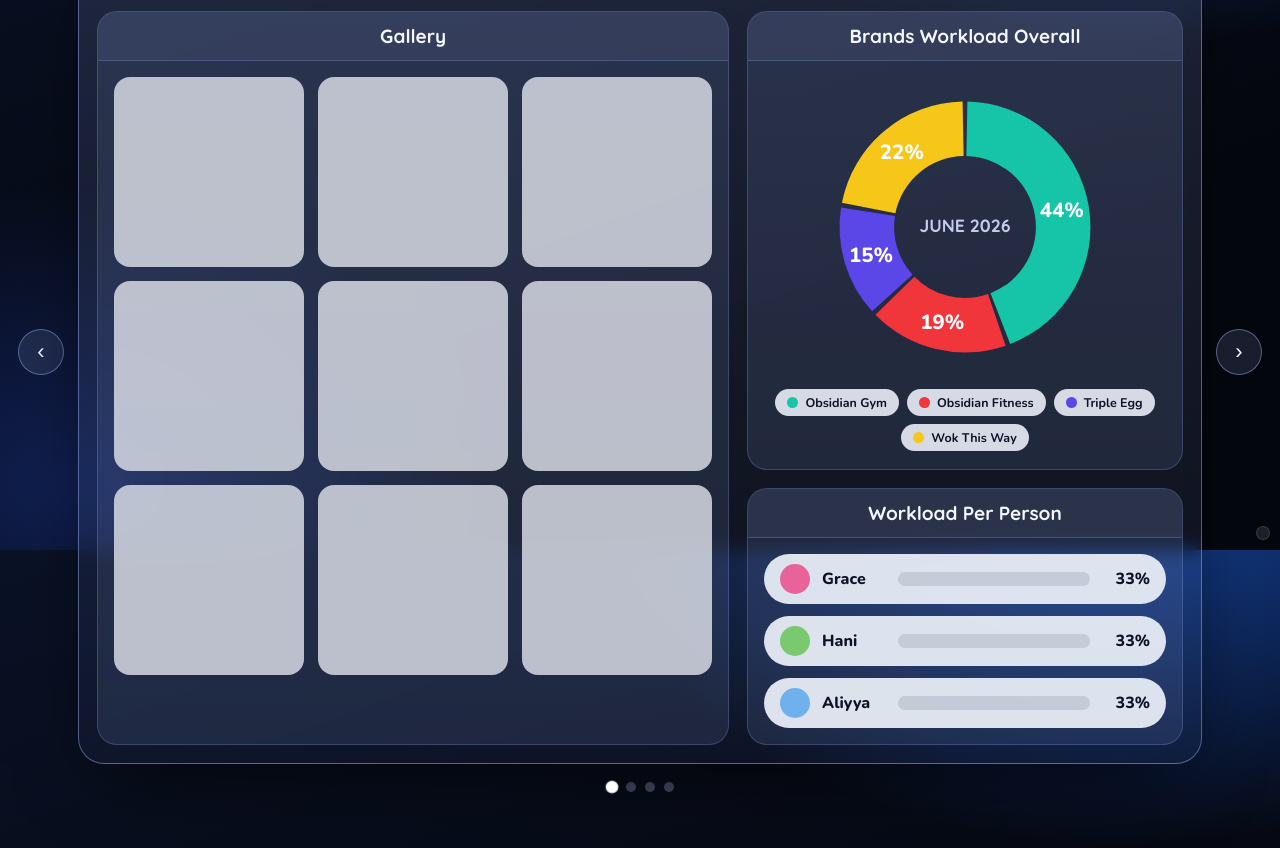
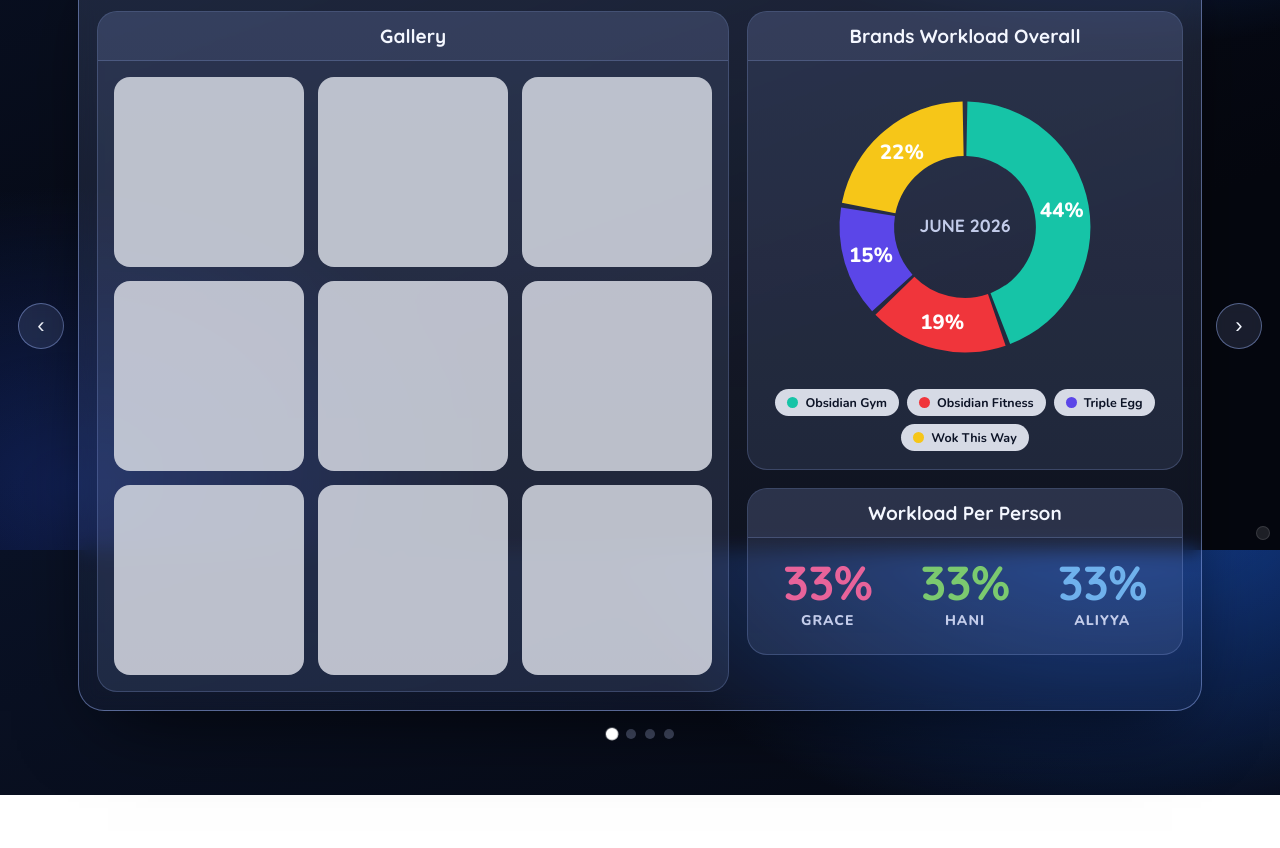
Before and after one commit to hanibeforeafter/visual-monthly, a website: page index.html in a window 1280 px wide. Shown: the part 250-1098 px from the top of the page. After the commit the page ends 1045 px from the top, so only its background shows below. Drawn offline with nearby package versions, Linux system fonts and the light colour scheme; no server answers.

Commit message:
Update index.html

```diff
--- a/index.html
+++ b/index.html
@@ -81,13 +81,10 @@
   .legend .pill{display:flex;align-items:center;gap:7px;background:rgba(230,234,245,.92);color:var(--ink);border-radius:999px;padding:5px 12px;font-weight:700;font-size:12.5px;}
   .legend .dot{width:11px;height:11px;border-radius:50%;}
 
-  .people{padding:16px;display:flex;flex-direction:column;gap:12px;}
-  .person{display:flex;align-items:center;gap:12px;background:rgba(232,236,246,.95);border-radius:999px;padding:10px 16px;color:var(--ink);}
-  .avatar{width:30px;height:30px;border-radius:50%;flex:0 0 auto;}
-  .pname{font-weight:800;font-size:16px;min-width:64px;}
-  .track{flex:1 1 auto;height:14px;border-radius:999px;background:rgba(120,130,150,.25);overflow:hidden;}
-  .fill{height:100%;border-radius:999px;width:0;transition:width .9s cubic-bezier(.2,.7,.2,1);}
-  .pval{font-weight:800;font-size:16px;min-width:48px;text-align:right;}
+  .people{padding:20px 16px 24px;display:flex;justify-content:space-around;align-items:flex-start;gap:10px;flex-wrap:wrap;}
+  .person{display:flex;flex-direction:column;align-items:center;gap:5px;flex:1 1 0;min-width:78px;text-align:center;}
+  .pct{font-family:'Quicksand',sans-serif;font-weight:700;font-size:clamp(30px,4.4vw,48px);line-height:1;letter-spacing:-.5px;}
+  .pname{font-weight:800;font-size:14px;color:var(--text-dim);text-transform:uppercase;letter-spacing:1px;}
 
   .dots{display:flex;justify-content:center;gap:9px;margin-top:18px;}
   .dots button{width:10px;height:10px;border-radius:50%;border:none;background:rgba(180,195,240,.35);cursor:pointer;padding:0;transition:.2s;}
@@ -377,10 +374,9 @@
     const total=arr.reduce((s,p)=>s+Number(p.value),0)||1;
     arr.forEach(p=>{
       const pct=Math.round(Number(p.value)/total*100);
-      const row=document.createElement("div");row.className="person";
-      row.innerHTML='<span class="avatar" style="background:'+p.color+'"></span><span class="pname">'+escapeHtml(p.name)+'</span><span class="track"><span class="fill" style="background:'+p.color+'"></span></span><span class="pval">'+pct+'%</span>';
-      wrap.appendChild(row);
-      requestAnimationFrame(()=>{row.querySelector(".fill").style.width=pct+"%";});
+      const item=document.createElement("div");item.className="person";
+      item.innerHTML='<span class="pct" style="color:'+p.color+'">'+pct+'%</span><span class="pname">'+escapeHtml(p.name)+'</span>';
+      wrap.appendChild(item);
     });
   }
   function renderDots(){
```
